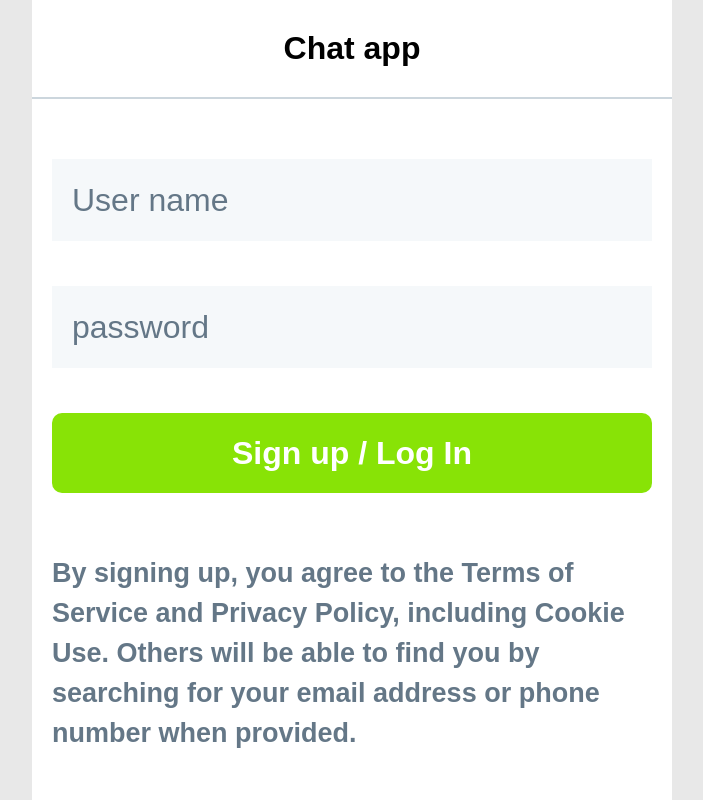
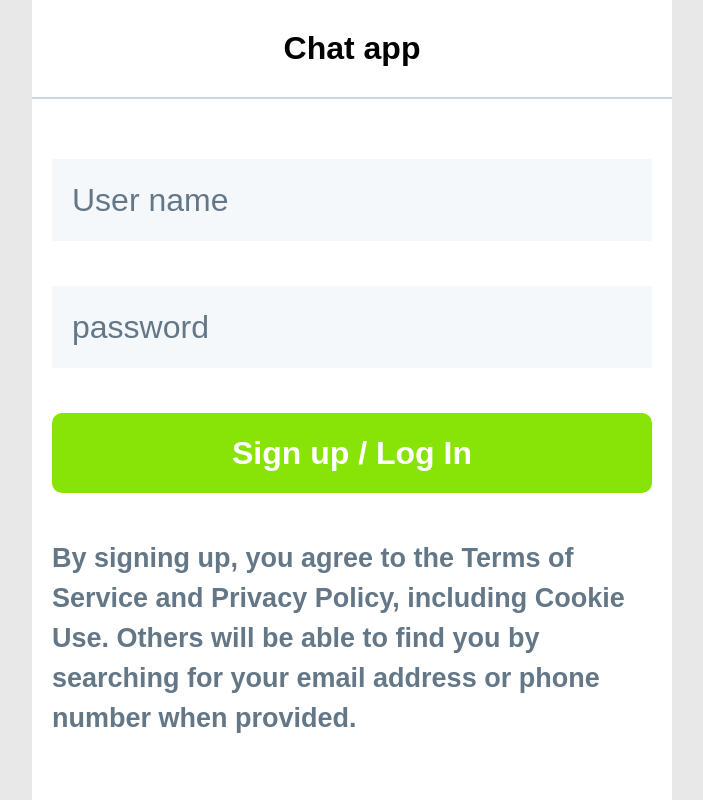
Before and after one commit to mackiegarcia/demo-chatbox-app, an Angular app: page / in a window 1280 px wide. Shown: the whole page, without its empty margins (288-991 px from the left). Built offline with nearby package versions, Linux system fonts and the light colour scheme.

Commit message:
Corrected login session

```diff
--- a/src/app/chatbox/chatbox.component.css
+++ b/src/app/chatbox/chatbox.component.css
@@ -89,6 +89,7 @@
     float: right;
     margin-top: 20px;
     margin-right: 20px;
+    cursor:pointer;
 }
 
 .chatbox-input-btn.logout {
--- a/src/app/login/login.component.css
+++ b/src/app/login/login.component.css
@@ -52,13 +52,14 @@
 }
 
 .login-footer {
+    background-color: #ffffff;
     padding: 0px 20px;
     max-height: 597px;
 }
 
 .login-footer__terms-text {
     text-align: left;
-    padding-top: 45px;
+    padding-top: 30px;
     color: #647787;
     font-weight: bold;
     font-size: 27px;
--- a/src/app/login/login.component.ts
+++ b/src/app/login/login.component.ts
@@ -51,14 +51,12 @@ export class LoginComponent implements OnInit {
       this.accountSvc.loginUser(this.username, this.password).subscribe(result => {
         if (result.status === StatusCode.OK) {
           this.utilSvc.createSession(result.data.id, result.data.username);
-          location.href = '/chatbox';
         } else if (result.status === StatusCode.UNAUTHORIZED) {
           // username has no record and so create record
           window.alert(`Username ${this.username} does not exist. Creating account with the given username and password.`);
           // tslint:disable-next-line: no-shadowed-variable
           this.accountSvc.addUser(this.username, this.password).subscribe(result => {
             this.utilSvc.createSession(result.data.id,  result.data.username);
-            location.href = '/chatbox';
           });
         } else {
           window.alert('Password incorrect!');
--- a/src/services/utility.service.ts
+++ b/src/services/utility.service.ts
@@ -18,6 +18,7 @@ export class UtilityService {
         users.forEach(user => usrs[user.id] = user.username);
         sessionStorage.setItem('users', JSON.stringify(usrs));
       }
+      location.href = '/chatbox';
     });
   }
 
```
